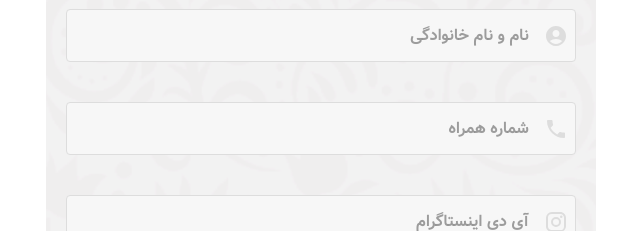
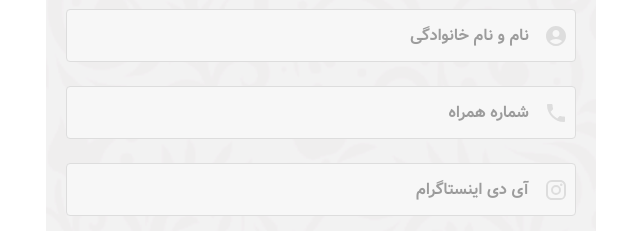
Before and after one commit to mohammadsohrabi2021/Festival, a React (Vite) app: page / in a window 1280 px wide. Shown: the part 721-952 px from the top of the page, without its empty margins (319-959 px from the left). Built offline with nearby package versions, Linux system fonts and the light colour scheme; no server answers.

Commit message:
deleted marging bottom done

```diff
--- a/src/components/HomePage.jsx
+++ b/src/components/HomePage.jsx
@@ -177,7 +177,7 @@ function HomePage({ setIsSubmitted, setlLotteryId }) {
       <BannerPage />
       <form onSubmit={formik.handleSubmit} style={{ padding: "0px 20px" }}>
         {initialFields.map((item) => (
-          <Box key={item?.id} mb={2}>
+          <Box key={item?.id} >
             <TextField
               placeholder={item?.placeholder}
               variant="outlined"
```
